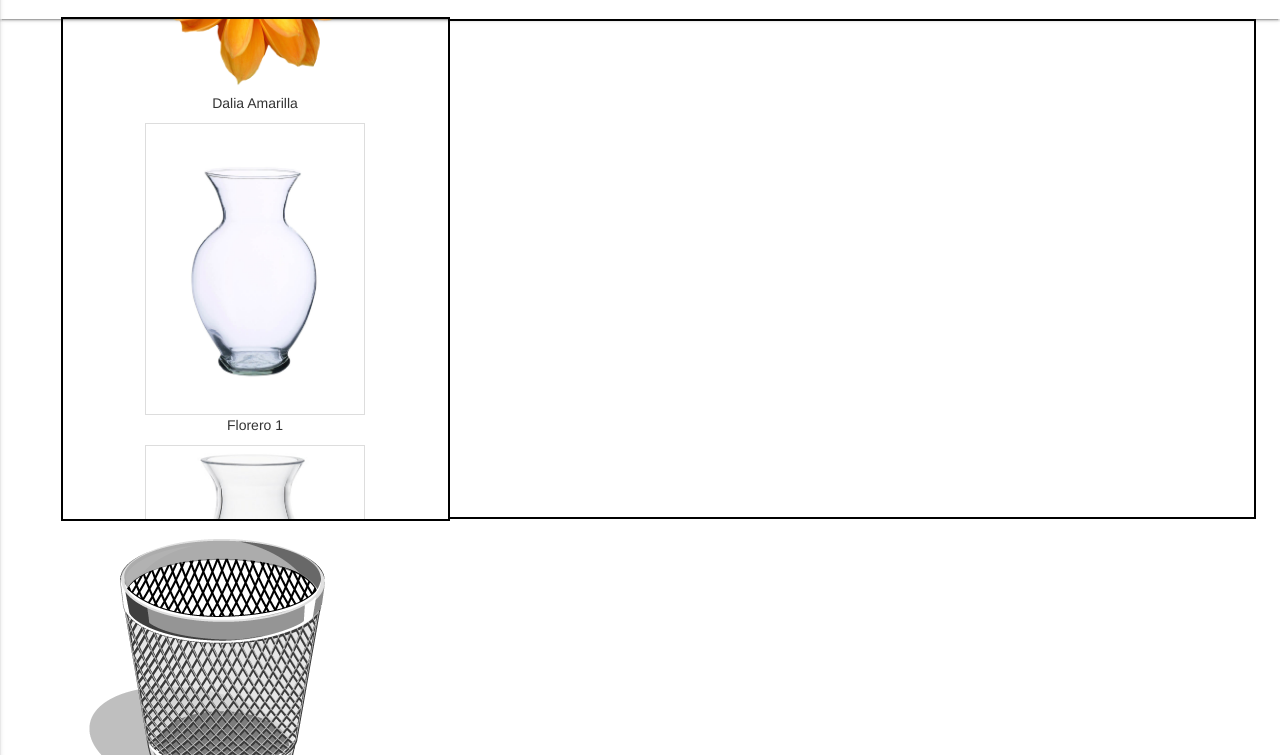
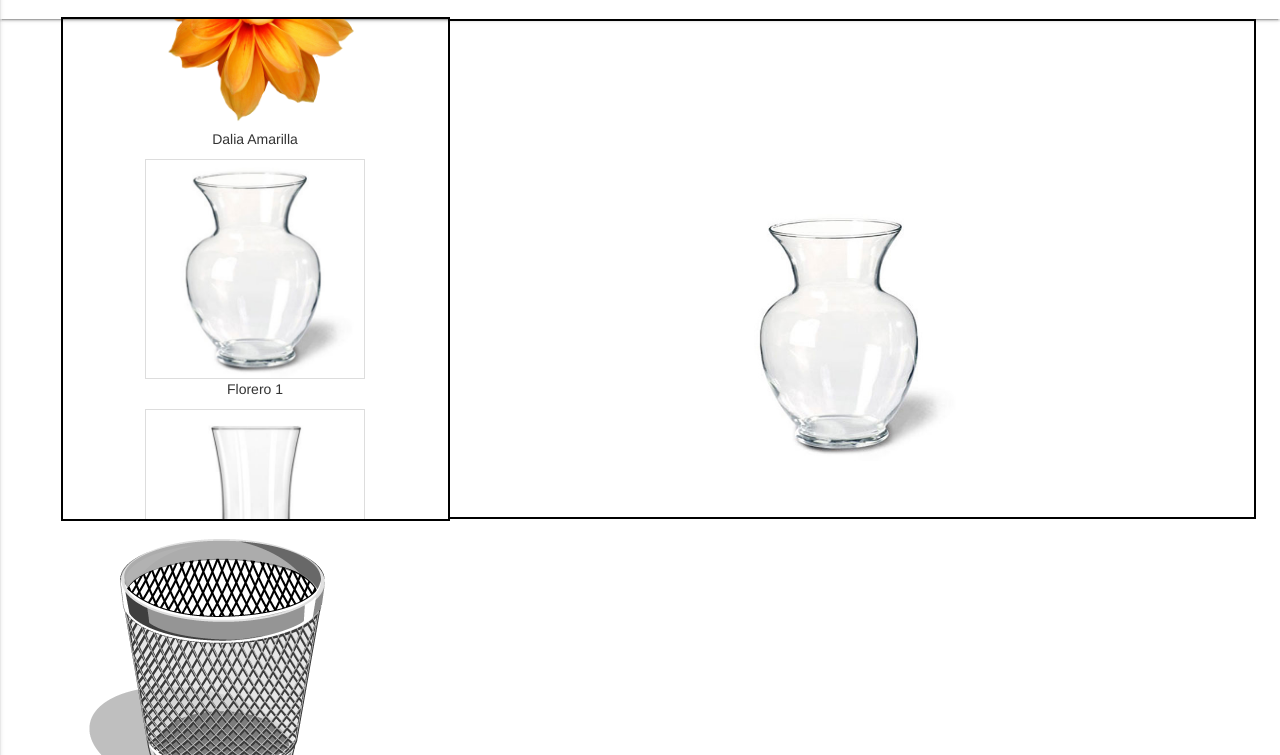
Before and after one commit to Gonzy27/Florer-a, a plain HTML site: page bouquet.html in a window 1280 px wide. Both pictures are taken after a click on the picture 255 px from the left and 313 px from the top of the page. Shown: the part 45-800 px from the top of the page. Drawn offline with nearby package versions, Linux system fonts and the light colour scheme.

Commit message:
Se agregó florero al menú

```diff
--- a/bouquet.html
+++ b/bouquet.html
@@ -41,14 +41,19 @@
                     <p class="text-center">Dalia Roja</P>
                     <img id="yellowRose" class="flower_item img-responsive center-block" width="220px" src="flower/daliaY.png">
                     <p class="text-center">Dalia Amarilla</P>
-                    <img id="mostrar1" class="flower_vase ui-widget-content img-responsive center-block" width="220px" src="flower vase/flower-vase-1.jpg">
+                    <img id="florero1" class="flower_vase ui-widget-content img-responsive center-block" width="220px" src="flowerVase/vase1.jpg">
                     <p class="text-center">Florero 1</P>
-                    <img id="mostrar2" class="flower_vase ui-widget-content img-responsive center-block" width="220px" src="flower vase/flower-vase-2.jpg">
+                    <img id="florero2" class="flower_vase ui-widget-content img-responsive center-block" width="220px" src="flowerVase/vase2.jpg">
                     <p class="text-center">Florero 2</P>
+                    <img id="florero3" class="flower_vase ui-widget-content img-responsive center-block" width="220px" src="flowerVase/vase3.jpg">
+                    <p class="text-center">Florero 3</P>
+                    <img id="florero4" class="flower_vase ui-widget-content img-responsive center-block" width="220px" src="flowerVase/vase4.jpg">
+                    <p class="text-center">Florero 4</P>
                 </div>
                 <div class="conteiner">
                     <div class="main" id="content_area"></div>
                 </div>
+                <img id="florero" src="flowerVase/vase1.jpg" width="20%"/>
             </div>
             <div class="col-xs-6 col-md-4" id="trash">
                 <img src="flower/trash.png">
@@ -195,15 +200,30 @@
                 }
             });
 
-            $("#mostrar1").click(function () {
-                $("florero1").show();
-                $("florero2").hide();
+            $('#florero1').on({
+                'click': function () {
+                    $('#florero').attr('src', 'flowerVase/vase1.jpg');
+                }
             });
 
-            $("#mostrar2").click(function () {
-                $("florero2").show();
-                $("florero1").hide();
+            $('#florero2').on({
+                'click': function () {
+                    $('#florero').attr('src', 'flowerVase/vase2.jpg');
+                }
             });
+
+            $('#florero3').on({
+                'click': function () {
+                    $('#florero').attr('src', 'flowerVase/vase3.jpg');
+                }
+            });
+
+            $('#florero4').on({
+                'click': function () {
+                    $('#florero').attr('src', 'flowerVase/vase4.jpg');
+                }
+            });
+
 
 
 //            separacion
@@ -286,8 +306,12 @@
                 /*                overflow-x: hidden;*/
             }
 
-            .flower_vase .ui-selecting { background: #FECA40; }
-            .flower_vase .ui-selected { background: #F39814; color: white; }
+            #florero {
+                position: absolute;
+                margin-left: 650px;
+                top: 250px;
+                z-index: -1;
+            }
         </style>
     </body>
 </html>
```
Also changed, not shown: flower vase/flower-vase-1.jpg (deleted), flower vase/flower-vase-2.jpg (deleted), flower vase/flower-vase-3.jpg (deleted), flower vase/flower-vase-4.jpg (deleted), flowerVase/vase1.jpg (added), flowerVase/vase2.jpg (added), flowerVase/vase3.jpg (added), flowerVase/vase4.jpg (added).
